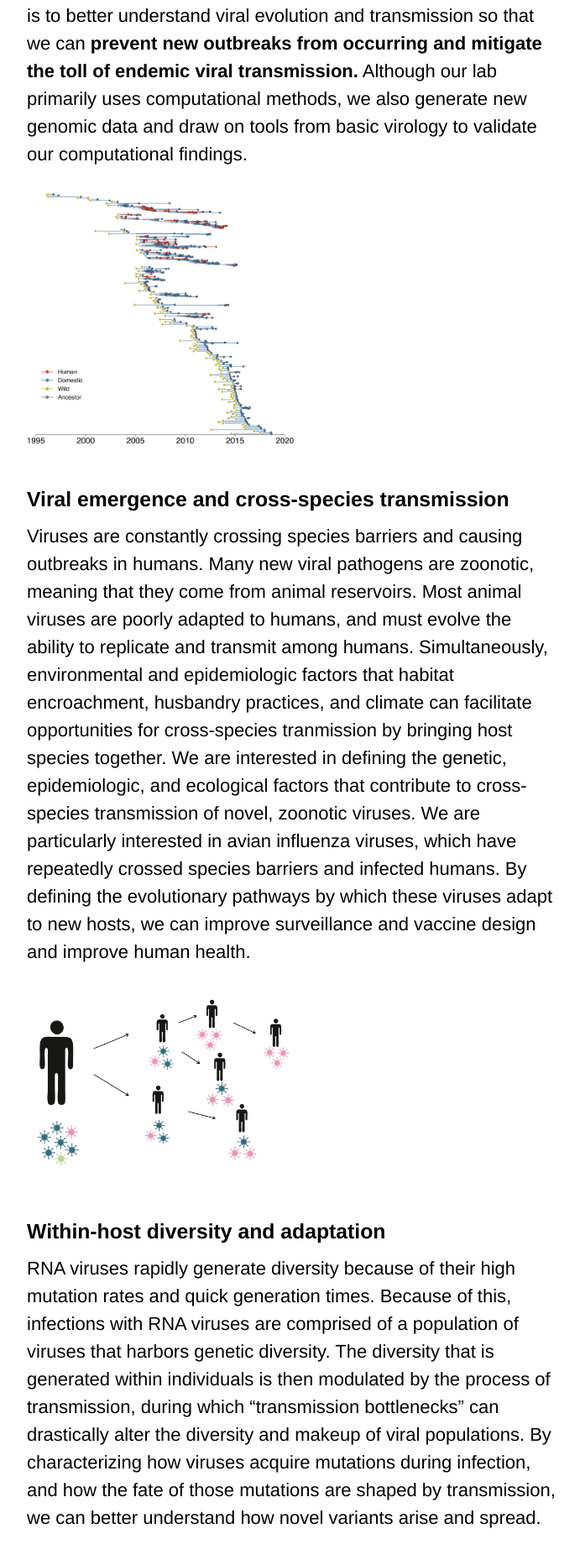
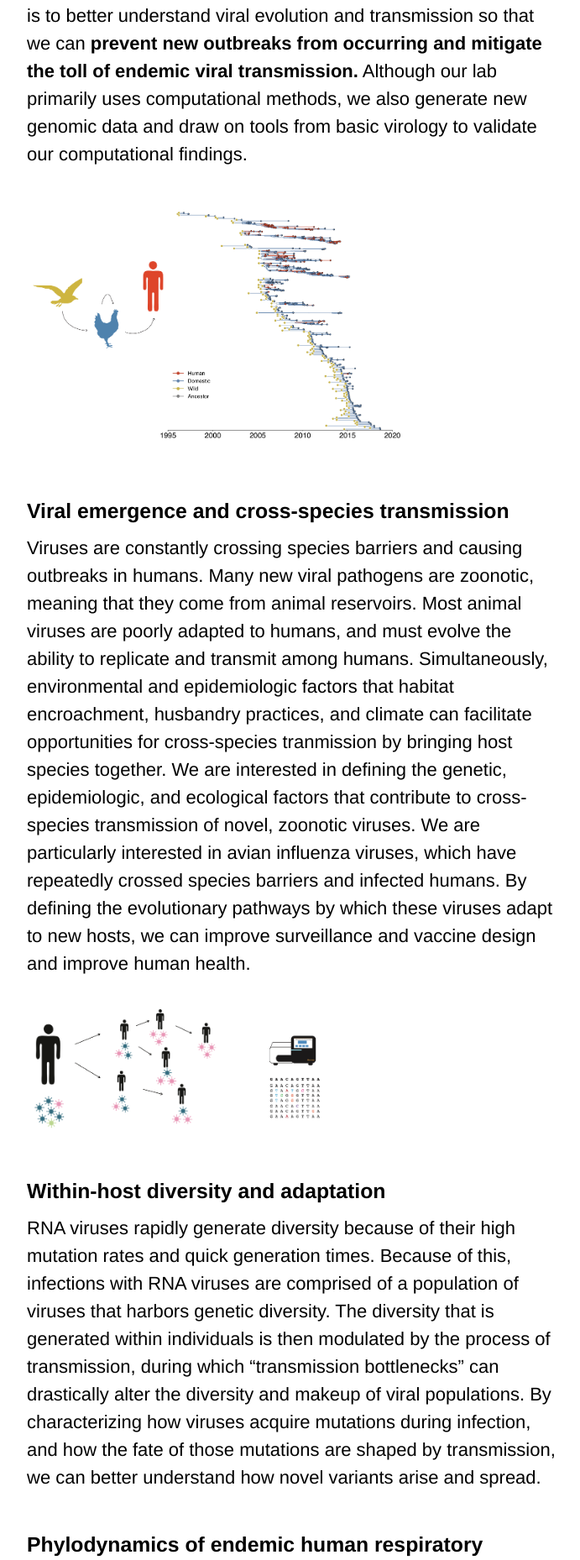
Before and after one commit to lmoncla/monclalab, a Jekyll site: the page built from _pages/research.md, in a window 1280 px wide. Shown: the part 362-2220 px from the top of the page at 84% size, without its empty margins (290-981 px from the left). Built offline with Jekyll 4.4.1, drawn with Linux system fonts in a browser that asks for light colours; cached includes are drawn as plain includes; a script that is not in the unit is left out; comment, search, counter and statistics services are not loaded.

Commit message:
Update research.md

```diff
--- a/_pages/research.md
+++ b/_pages/research.md
@@ -5,14 +5,14 @@ permalink: /research/
 In the Moncla lab, we are interested in how viruses __emerge__ in human populations, and __transmit__ between them. We draw on tools from phylodynamics, virology, and population genetics to understand how viruses evolve within individuals, between populations, and across continents. The ultimate goal of our work is to better understand viral evolution and transmission so that we can __prevent new outbreaks from occurring and mitigate the toll of endemic viral transmission.__ Although our lab primarily uses computational methods, we also generate new genomic data and draw on tools from basic virology to validate our computational findings.
 
 <left>
-<img src="/monclalab/assets/images/exploded-tree.png" width="50%">
+<img src="/monclalab/assets/images/exploded-tree-with-schematic.png" width="70%">
 </left>
 
 ### Viral emergence and cross-species transmission
 Viruses are constantly crossing species barriers and causing outbreaks in humans. Many new viral pathogens are zoonotic, meaning that they come from animal reservoirs. Most animal viruses are poorly adapted to humans, and must evolve the ability to replicate and transmit among humans. Simultaneously, environmental and epidemiologic factors that habitat encroachment, husbandry practices, and climate can facilitate opportunities for cross-species tranmission by bringing host species together. We are interested in defining the genetic, epidemiologic, and ecological factors that contribute to cross-species transmission of novel, zoonotic viruses. We are particularly interested in avian influenza viruses, which have repeatedly crossed species barriers and infected humans. By defining the evolutionary pathways by which these viruses adapt to new hosts, we can improve surveillance and vaccine design and improve human health.
 
 <left>
-<img src="/monclalab/assets/images/within-host-diversity.png" width="50%">
+<img src="/monclalab/assets/images/within-host-diversity-2.png" width="60%">
 </left>
 
 ### Within-host diversity and adaptation
```
